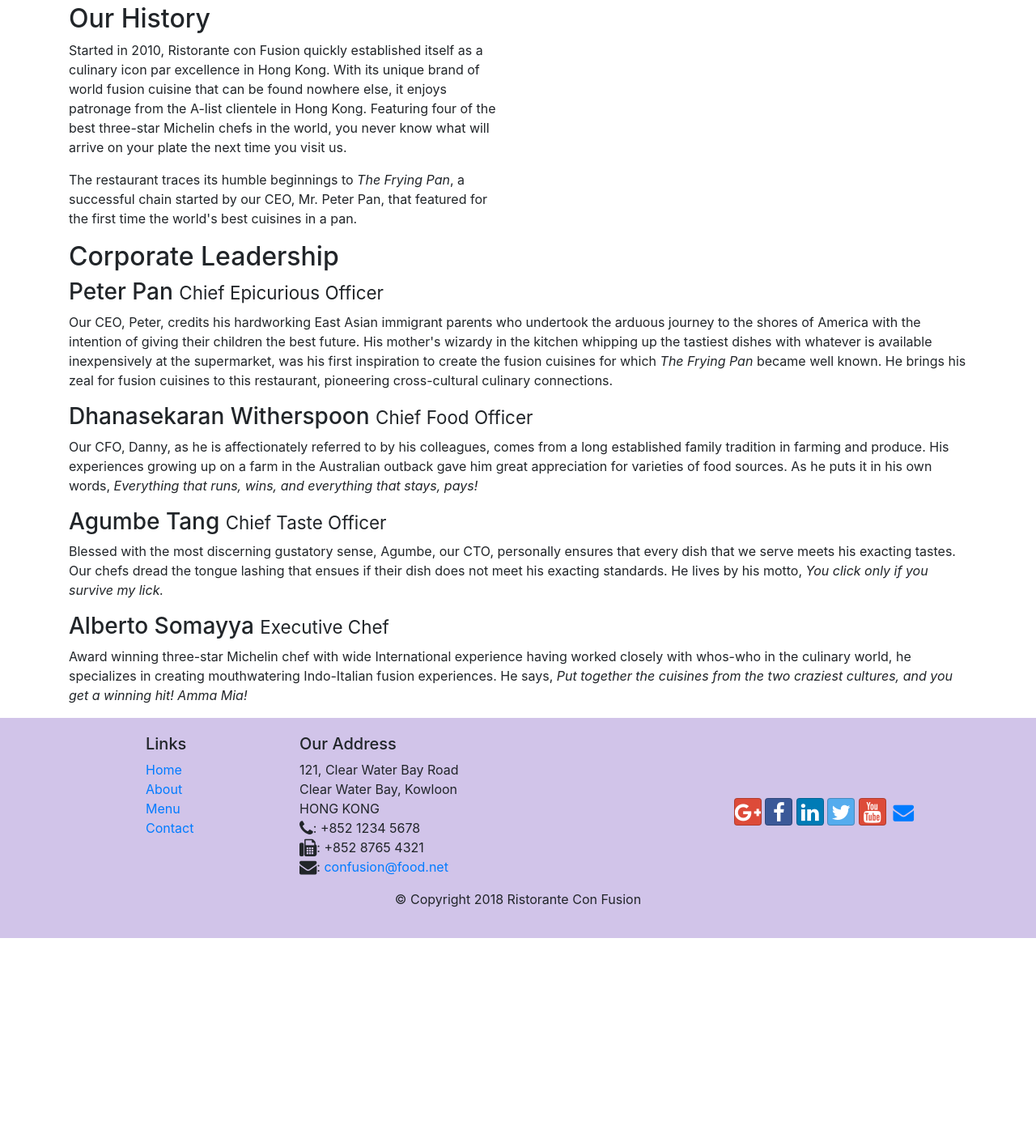
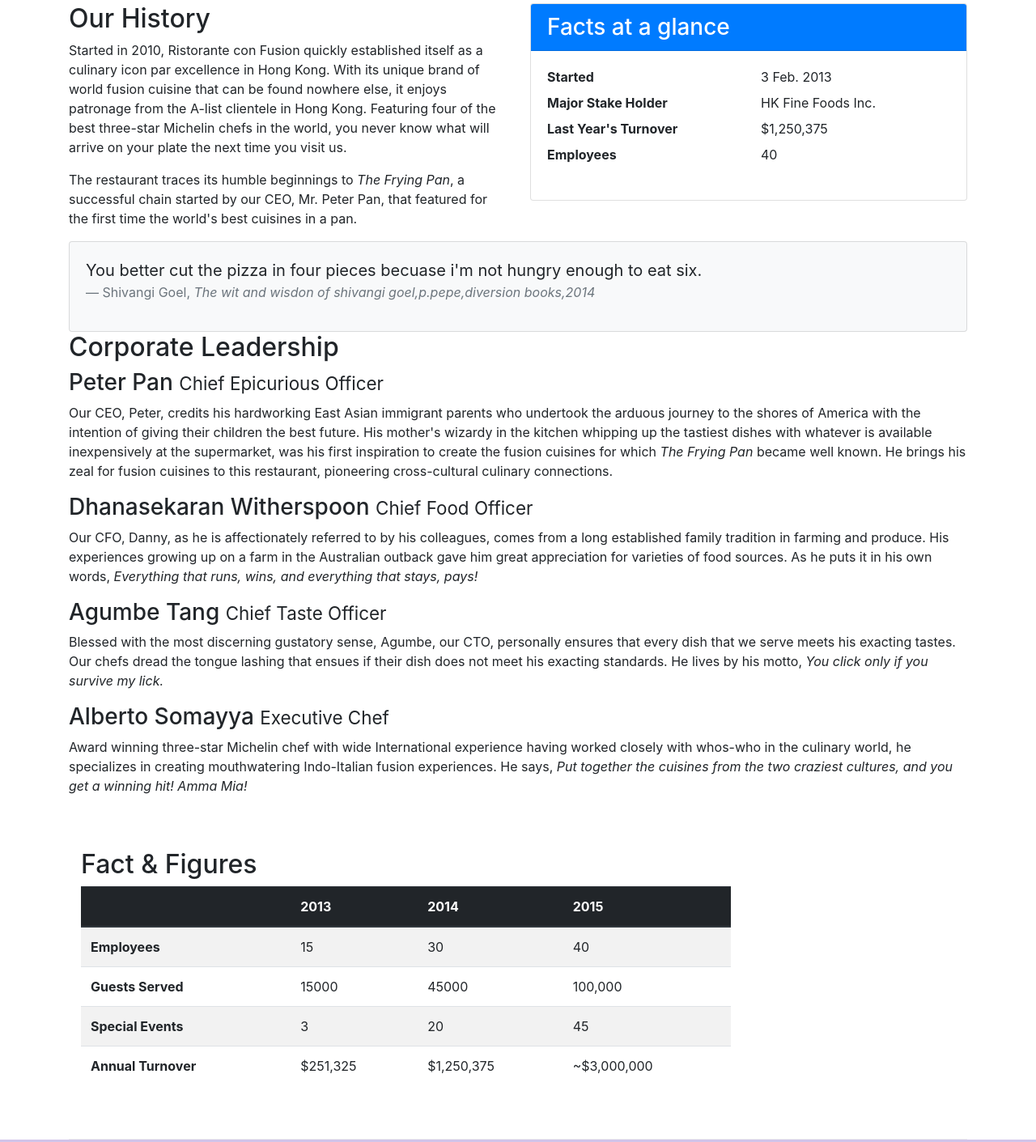
Before and after one commit to shivangigoel1302/conFusion, a website: page aboutus.html in a window 1280 px wide. Shown: the part 461-1872 px from the top of the page at 81% size. Before the commit the page ends 1620 px from the top, so only its background shows below. Drawn offline with nearby package versions, Linux system fonts and the light colour scheme.

Commit message:
tables and cards

```diff
--- a/aboutus.html
+++ b/aboutus.html
@@ -65,7 +65,37 @@
                 <p>Started in 2010, Ristorante con Fusion quickly established itself as a culinary icon par excellence in Hong Kong. With its unique brand of world fusion cuisine that can be found nowhere else, it enjoys patronage from the A-list clientele in Hong Kong.  Featuring four of the best three-star Michelin chefs in the world, you never know what will arrive on your plate the next time you visit us.</p>
                 <p>The restaurant traces its humble beginnings to <em>The Frying Pan</em>, a successful chain started by our CEO, Mr. Peter Pan, that featured for the first time the world's best cuisines in a pan.</p>
             </div>
-            <div class="row">
+            <div class="col-sm">
+                <div class="card">
+                    <h3 class="card-header bg-primary text-white">Facts at a glance</h3>
+                    <div class="card-body">
+                        <dl class="row">
+                            <dt class="col-6">Started</dt>
+                            <dd class="col-6">3 Feb. 2013</dd>
+                            <dt class="col-6">Major Stake Holder</dt>
+                            <dd class="col-6">HK Fine Foods Inc.</dd>
+                            <dt class="col-6">Last Year's Turnover</dt>
+                            <dd class="col-6">$1,250,375</dd>
+                            <dt class="col-6">Employees</dt>
+                            <dd class="col-6">40</dd>
+                        </dl>
+                    </div>
+                </div>
+            </div>
+            <div class="col-12">
+                <div class="card card-body bg-light">
+                    <blockquote class="blockquote">
+                        <p class="mb-0">You better cut the pizza in four pieces becuase i'm not hungry enough to eat six.
+
+                        </p>
+                        <footer class="blockquote-footer">Shivangi Goel,
+                            <cite title="Source Title">The wit and wisdon of shivangi goel,p.pepe,diversion books,2014
+
+                            </cite>
+                        </footer>
+                    </blockquote>
+
+                </div>
             </div>
         </div>
 
@@ -74,22 +104,68 @@
             <div class="col-12 ">
                 <h2>Corporate Leadership</h2>
                 <h3>Peter Pan <small>Chief Epicurious Officer</small></h3>
-                <div class="d-none d-md-block ">
-                <p>Our CEO, Peter, credits his hardworking East Asian immigrant parents who undertook the arduous journey to the shores of America with the intention of giving their children the best future. His mother's wizardy in the kitchen whipping up the tastiest dishes with whatever is available inexpensively at the supermarket, was his first inspiration to create the fusion cuisines for which <em>The Frying Pan</em> became well known. He brings his zeal for fusion cuisines to this restaurant, pioneering cross-cultural culinary connections.</p>
-                </div>
+
+                <p class="d-none d-md-block">Our CEO, Peter, credits his hardworking East Asian immigrant parents who undertook the arduous journey to the shores of America with the intention of giving their children the best future. His mother's wizardy in the kitchen whipping up the tastiest dishes with whatever is available inexpensively at the supermarket, was his first inspiration to create the fusion cuisines for which <em>The Frying Pan</em> became well known. He brings his zeal for fusion cuisines to this restaurant, pioneering cross-cultural culinary connections.</p>
+
                 <h3>Dhanasekaran Witherspoon <small>Chief Food Officer</small></h3>
-                <div  class="d-none d-md-block">
-                <p>Our CFO, Danny, as he is affectionately referred to by his colleagues, comes from a long established family tradition in farming and produce. His experiences growing up on a farm in the Australian outback gave him great appreciation for varieties of food sources. As he puts it in his own words, <em>Everything that runs, wins, and everything that stays, pays!</em></p>
-                </div>
+
+                <p class="d-none d-md-block">Our CFO, Danny, as he is affectionately referred to by his colleagues, comes from a long established family tradition in farming and produce. His experiences growing up on a farm in the Australian outback gave him great appreciation for varieties of food sources. As he puts it in his own words, <em>Everything that runs, wins, and everything that stays, pays!</em></p>
+
                 <h3>Agumbe Tang <small>Chief Taste Officer</small></h3>
-                <div  class="d-none d-md-block ">
-                <p>Blessed with the most discerning gustatory sense, Agumbe, our CTO, personally ensures that every dish that we serve meets his exacting tastes. Our chefs dread the tongue lashing that ensues if their dish does not meet his exacting standards. He lives by his motto, <em>You click only if you survive my lick.</em></p>
-                </div>
+
+                <p class="d-none d-md-block">Blessed with the most discerning gustatory sense, Agumbe, our CTO, personally ensures that every dish that we serve meets his exacting tastes. Our chefs dread the tongue lashing that ensues if their dish does not meet his exacting standards. He lives by his motto, <em>You click only if you survive my lick.</em></p>
+
                 <h3>Alberto Somayya <small>Executive Chef</small></h3>
-                <div  class="d-none d-md-block">
-                <p>Award winning three-star Michelin chef with wide International experience having worked closely with whos-who in the culinary world, he specializes in creating mouthwatering Indo-Italian fusion experiences. He says, <em>Put together the cuisines from the two craziest cultures, and you get a winning hit! Amma Mia!</em></p>
-                </div>
+
+                <p class="d-none d-md-block">Award winning three-star Michelin chef with wide International experience having worked closely with whos-who in the culinary world, he specializes in creating mouthwatering Indo-Italian fusion experiences. He says, <em>Put together the cuisines from the two craziest cultures, and you get a winning hit! Amma Mia!</em></p>
+
             </div>
+       </div>
+       <div class="row row-content">
+           <div class="col-12 col-sm-9">
+               <h2>Fact &amp; Figures</h2>
+               <div class="table-responsive">
+                <table class="table table-striped">
+                    <thead class="thead-dark">
+                        <tr>
+                            <th>&nbsp;</th>
+                            <th>2013</th>
+                            <th>2014</th>
+                            <th>2015</th>
+                        </tr>
+                    </thead>
+                    <tbody>
+                        <tr>
+                            <th>Employees</th>
+                            <td>15</td>
+                            <td>30</td>
+                            <td>40</td>
+                        </tr>
+                        <tr>
+                            <th>Guests Served</th>
+                            <td>15000</td>
+                            <td>45000</td>
+                            <td>100,000</td>
+                        </tr>
+                        <tr>
+                            <th>Special Events</th>
+                            <td>3</td>
+                            <td>20</td>
+                            <td>45</td>
+                        </tr>
+                        <tr>
+                            <th>Annual Turnover</th>
+                            <td>$251,325</td>
+                            <td>$1,250,375</td>
+                            <td>~$3,000,000</td>
+                        </tr>
+                    </tbody>
+                </table>
+            </div>
+           </div>
+           <div class="col-12 col-sm-3">
+
+           </div>
        </div>
 
     </div>
```
